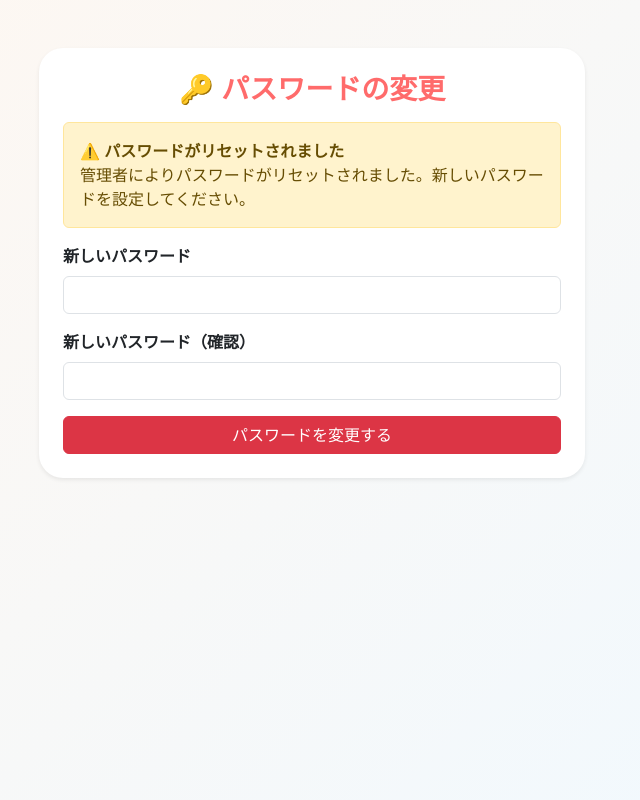
After one commit to yuto113/PictorialBookApp, a Flask app: template templates/force_change_password.html in a window 1280 px wide. The commit adds this page. Shown: the whole page, without its empty margins (328-968 px from the left). Run offline with Flask 3, Linux system fonts and the light colour scheme; the template is opened without the code that fills it, so the values that code supplies are empty; parts of the project's set-up code (start-up, migrations or seed data) failed here and were passed over.

Commit message:
26年136回目

```diff
--- a/flask_app.py
+++ b/flask_app.py
@@ -658,6 +658,53 @@ def delete_chat(chat_id):
     db_session.commit()
     return redirect(f'/date/{chat.date_id}')
 
+@app.route('/admin/reset_password/<int:target_user_id>', methods=['GET','POST'])
+def admin_reset_password(target_user_id):
+    user_id = session.get('user_id')
+    if not user_id or user_id != 2:
+        return redirect('/login')
+
+    target = User.query.get(target_user_id)
+    if target:
+        # パスワードを「reset」にリセット、変更必須フラグを立てる
+        target.password = 'reset'
+        target.must_change_password = 1
+        db.session.commit()
+        flash(f'{target.name}さんのパスワードを「reset」にリセットしました。', 'success')
+
+    return redirect('/users')
+
+
+@app.route('/force_change_password', methods=['GET', 'POST'])
+def force_change_password():
+    user_id = session.get('user_id')
+    if not user_id:
+        return redirect('/login')
+
+    user = User.query.get(user_id)
+    if not user or user.must_change_password != 1:
+        return redirect('/user')
+
+    if request.method == 'POST':
+        new_password = request.form.get('new_password')
+        new_password2 = request.form.get('new_password2')
+
+        if not new_password or not new_password2:
+            return render_template('force_change_password.html', message='パスワードを入力してください')
+
+        if new_password != new_password2:
+            return render_template('force_change_password.html', message='パスワードが一致しません')
+
+        if new_password == 'reset':
+            return render_template('force_change_password.html', message='「reset」は使用できません')
+
+        user.password = new_password
+        user.must_change_password = 0
+        db.session.commit()
+        flash('パスワードを変更しました！', 'success')
+        return redirect('/user')
+
+    return render_template('force_change_password.html')
 
 @app.route('/delete_date/<int:date_id>', methods=['POST'])
 def delete_date(date_id):
@@ -919,6 +966,8 @@ def login():
         if user:
             session['user_id'] = user.id
             session['is_admin'] = getattr(user, 'is_admin', 0)
+            if user.must_change_password == 1:
+                return redirect('/force_change_password')
             return redirect('/user')
 
         if user and user.password == password:
--- /dev/null
+++ b/templates/force_change_password.html
@@ -0,0 +1,57 @@
+<!DOCTYPE html>
+<html lang="ja">
+
+<head>
+    <meta charset="UTF-8">
+    <meta name="viewport" content="width=device-width, initial-scale=1">
+    <title>パスワード変更</title>
+    <link href="https://cdn.jsdelivr.net/npm/bootstrap@5.3.0/dist/css/bootstrap.min.css" rel="stylesheet">
+    <style>
+        body {
+            background: linear-gradient(135deg, #fff7f0 0%, #f0f9ff 100%);
+            color: #333;
+            min-height: 100vh;
+        }
+
+        .brand-color {
+            color: #ff6b6b;
+        }
+    </style>
+</head>
+
+<body>
+    <div class="container py-5">
+        <div class="row justify-content-center">
+            <div class="col-md-6">
+                <div class="card shadow-sm border-0 p-4" style="border-radius:1.5rem;">
+                    <h3 class="brand-color text-center fw-bold mb-3">🔑 パスワードの変更</h3>
+                    <div class="alert alert-warning">
+                        <strong>⚠️ パスワードがリセットされました</strong><br>
+                        管理者によりパスワードがリセットされました。新しいパスワードを設定してください。
+                    </div>
+
+                    {% if message %}
+                    <div class="alert alert-danger">{{ message }}</div>
+                    {% endif %}
+
+                    <form method="POST">
+                        <div class="mb-3">
+                            <label class="form-label fw-bold">新しいパスワード</label>
+                            <input type="password" name="new_password" class="form-control" required minlength="1"
+                                maxlength="10">
+                        </div>
+                        <div class="mb-3">
+                            <label class="form-label fw-bold">新しいパスワード（確認）</label>
+                            <input type="password" name="new_password2" class="form-control" required minlength="1"
+                                maxlength="10">
+                        </div>
+                        <button type="submit" class="btn btn-danger w-100">パスワードを変更する</button>
+                    </form>
+                </div>
+            </div>
+        </div>
+    </div>
+    <script src="https://cdn.jsdelivr.net/npm/bootstrap@5.3.0/dist/js/bootstrap.bundle.min.js"></script>
+</body>
+
+</html>
--- a/templates/user.html
+++ b/templates/user.html
@@ -116,6 +116,11 @@
                     {%- if user.id == 2 %}
                     <a class="btn btn-sm btn-outline-danger" href="/admin">⚙️ 管理</a>
                     {%- endif %}
+                    {% if u.id != 2 %}
+                                <form method="POST" action="/admin/reset_password/{{ u.id }}" class="d-inline" onsubmit="return confirm('{{ u.name }}さんのパスワードをリセットしますか？')">
+                                    <button type="submit" class="btn btn-sm btn-warning">🔑 PWリセット</button>
+                                </form>
+                                {% endif %}
                     <a class="btn btn-sm btn-outline-secondary" href="/logout">ログアウト</a>
                 </div>
             </div>
```
Also changed, not shown: add_must_change_password.py (added, +20 -0 lines), models.py (+4 -3 lines).
